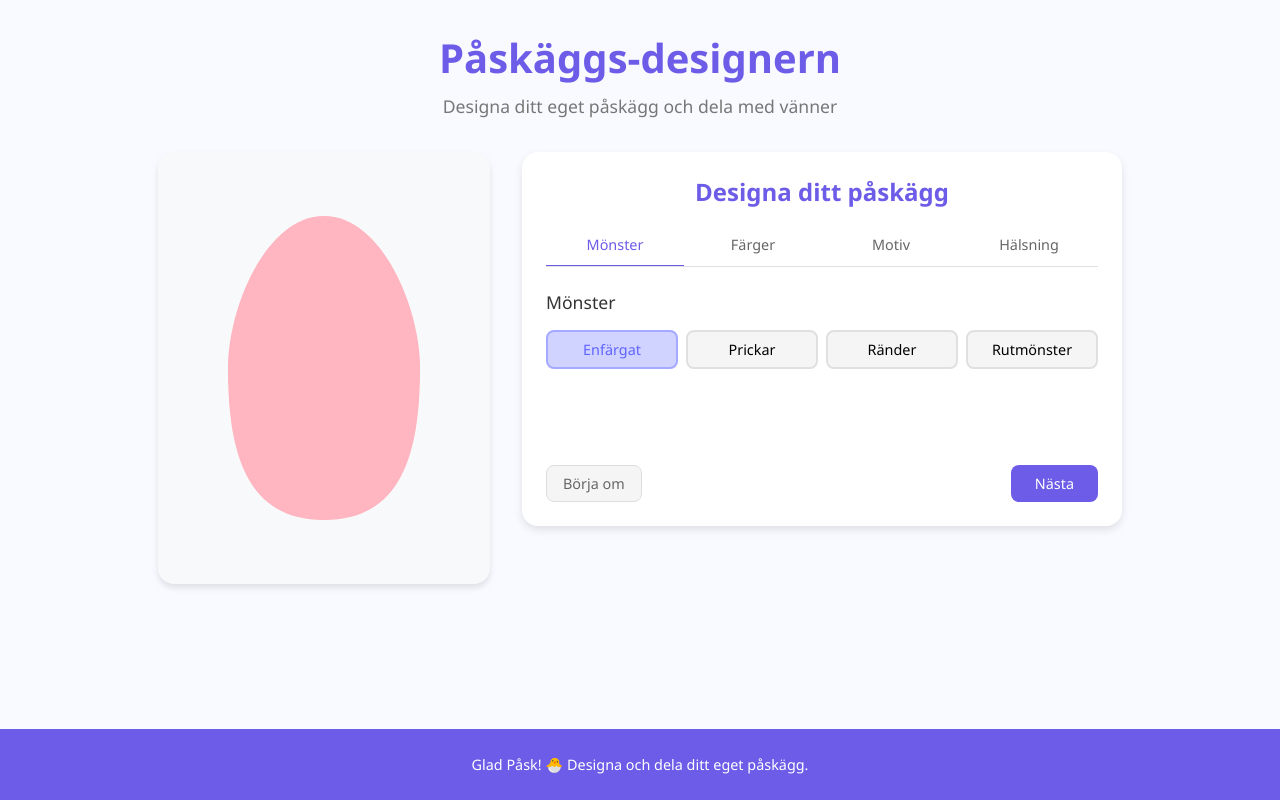
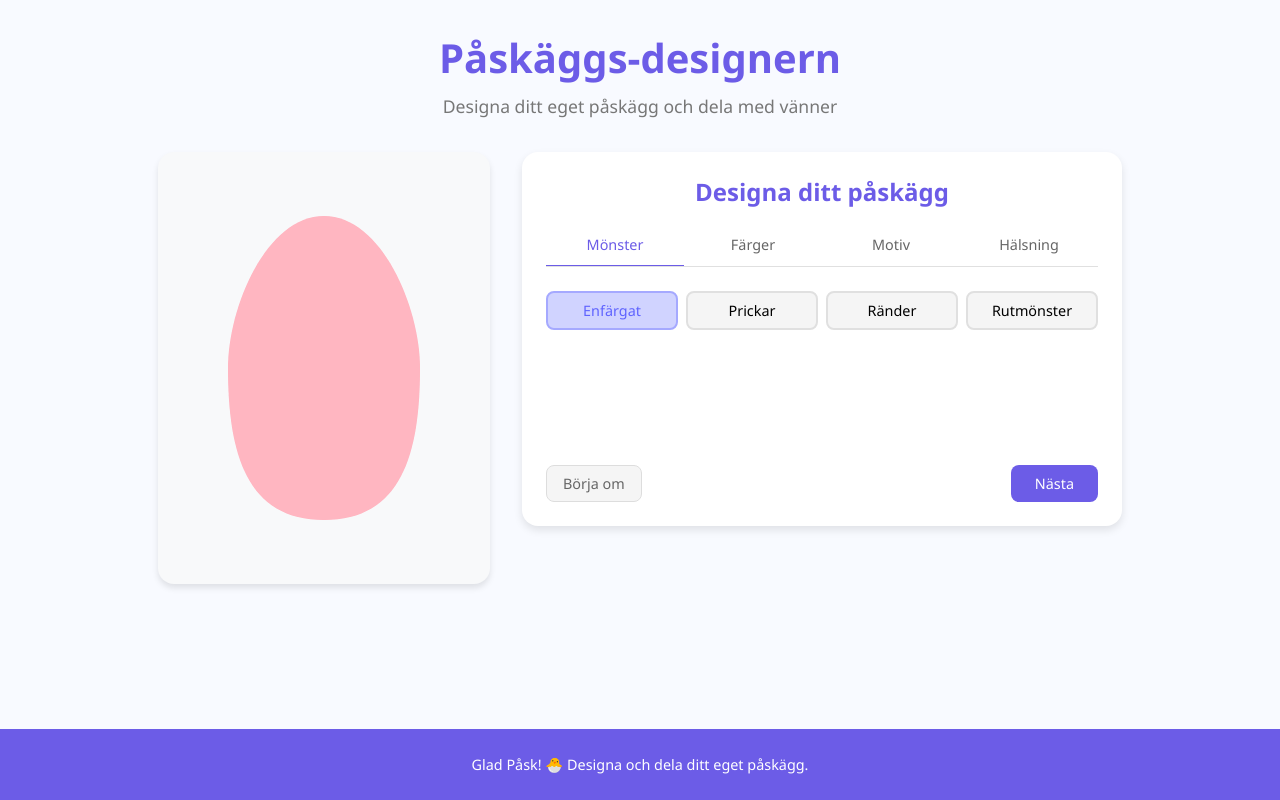
Before and after one commit to niklas-mardby/bunny-chicken, a React (Vite) app: page / in a window 1280 px wide. Built offline with nearby package versions, Linux system fonts and the light colour scheme.

Commit message:
Remove extra heading

```diff
--- a/src/components/TabbedControlPanel/TabbedControlPanel.tsx
+++ b/src/components/TabbedControlPanel/TabbedControlPanel.tsx
@@ -63,9 +63,9 @@ const TabbedControlPanel = () => {
 			</div>
 
 			<div className="control-panel__content">
-				<h3 className="control-panel__section-title">
+				{/* <h3 className="control-panel__section-title">
 					{tabs.find((tab) => tab.id === activeTab)?.label}
-				</h3>
+				</h3> */}
 
 				{renderTabContent()}
 			</div>
```
